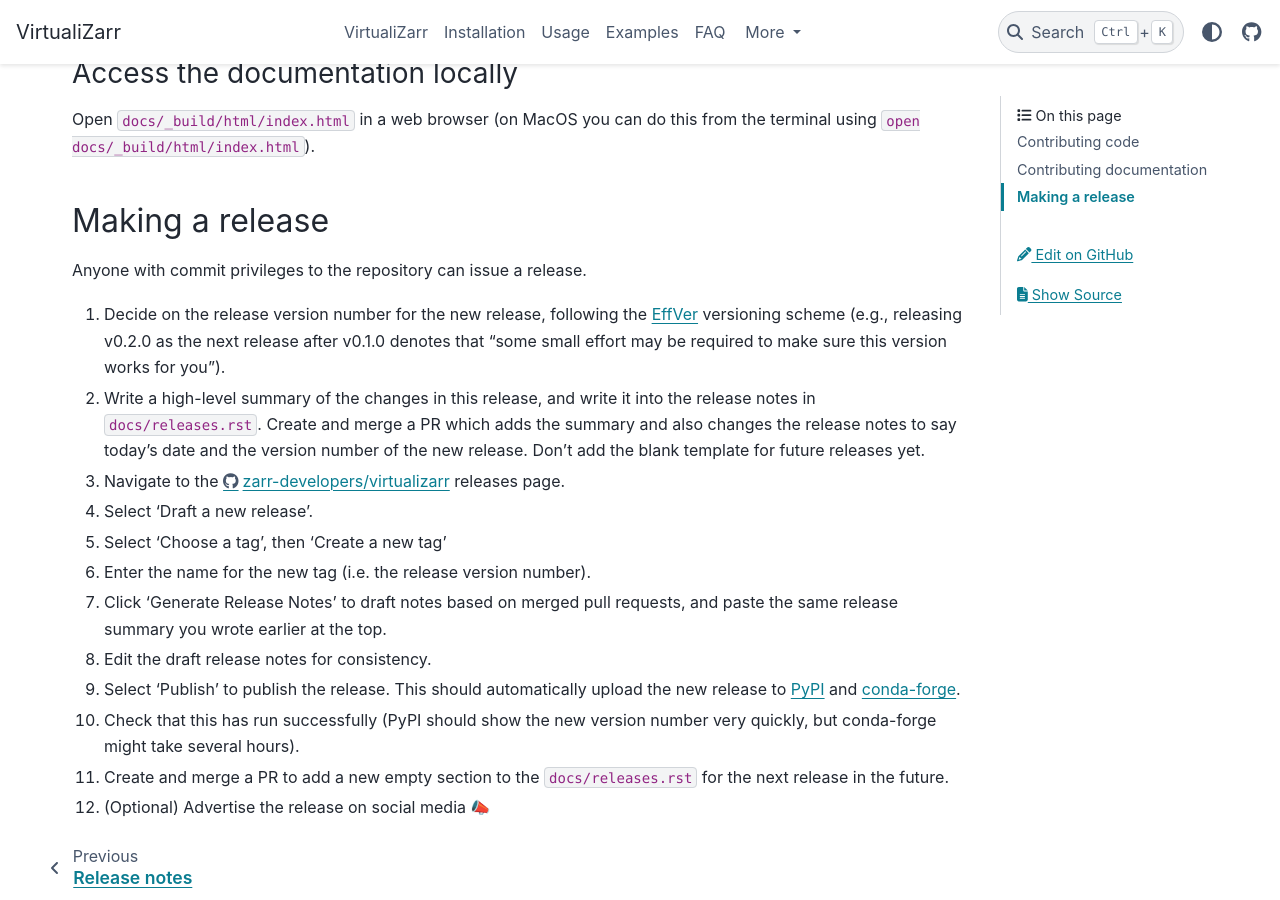
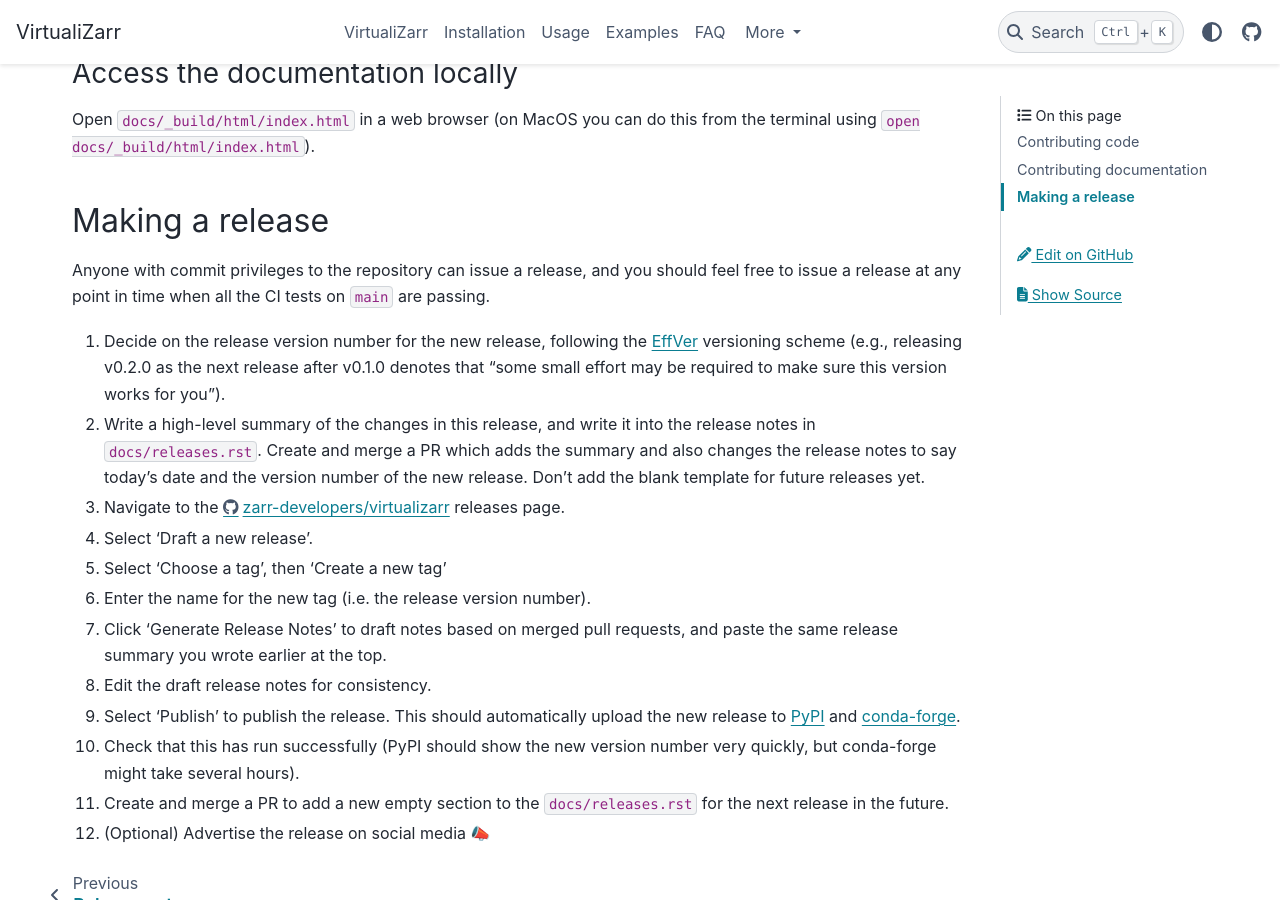
Before and after one commit to zarr-developers/VirtualiZarr, a Sphinx documentation site: the page built from docs/contributing.md, in a window 1280 px wide and 900 px high, scrolled down 999 px. Built offline with Sphinx 7.4.7 and the PyData theme 0.15.4, drawn with Linux system fonts in a browser that asks for light colours.

Commit message:
can release at any time

```diff
--- a/docs/contributing.md
+++ b/docs/contributing.md
@@ -39,7 +39,7 @@
 
 ## Making a release
 
-Anyone with commit privileges to the repository can issue a release.
+Anyone with commit privileges to the repository can issue a release, and you should feel free to issue a release at any point in time when all the CI tests on `main` are passing.
 
 1. Decide on the release version number for the new release, following the [EffVer](https://jacobtomlinson.dev/effver/) versioning scheme (e.g., releasing v0.2.0 as the next release after v0.1.0 denotes that “some small effort may be required to make sure this version works for you”).
 2. Write a high-level summary of the changes in this release, and write it into the release notes in `docs/releases.rst`. Create and merge a PR which adds the summary and also changes the release notes to say today's date and the version number of the new release. Don't add the blank template for future releases yet.
```
